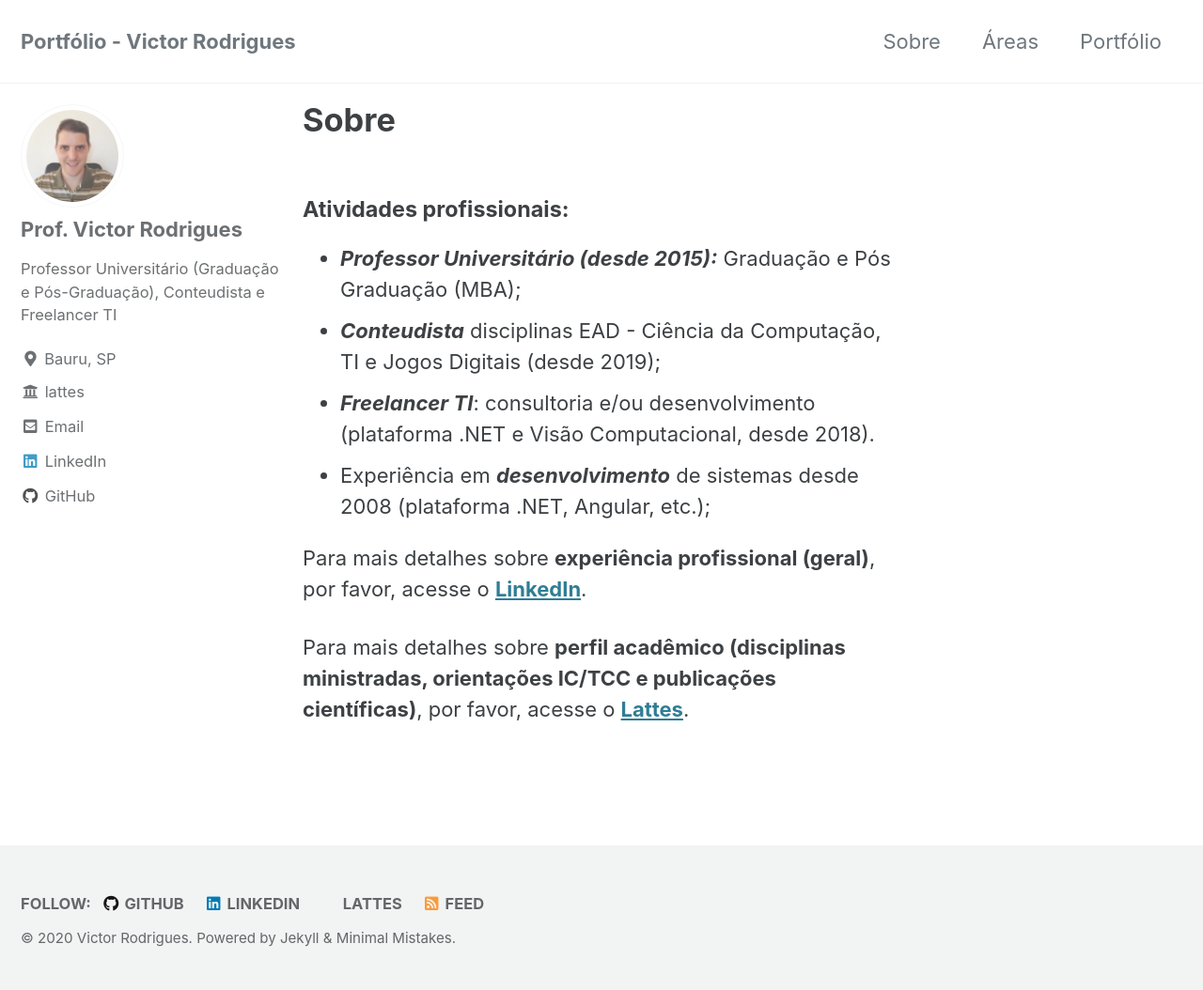
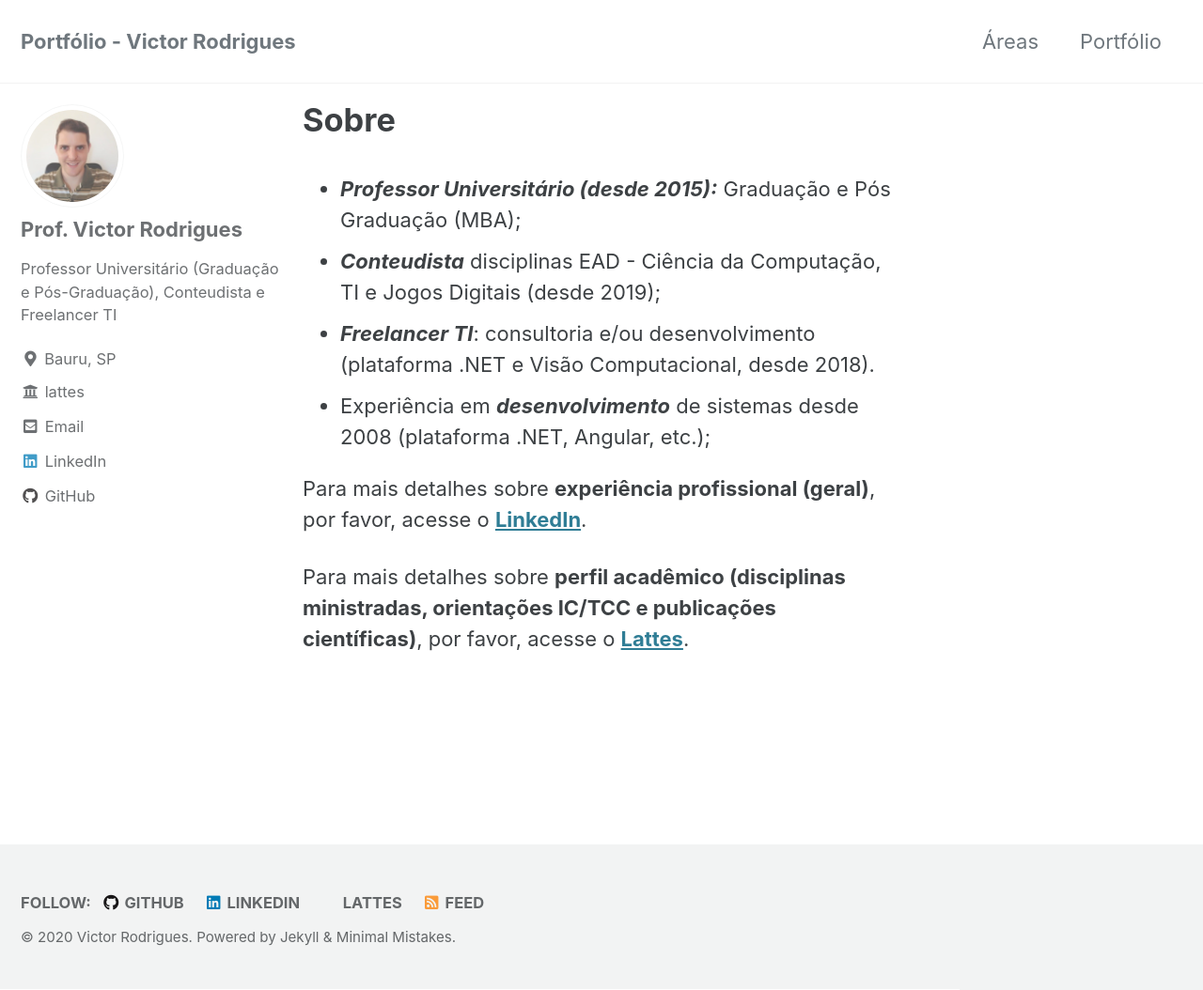
Before and after one commit to victorrodrigues20/victorrodrigues20.github.io, a Jekyll site: the page built from index.md, in a window 1280 px wide and 1054 px high. Shown: the whole window at 94% size. Built offline with Jekyll 4.4.1, drawn with Linux system fonts in a browser that asks for light colours; cached includes are drawn as plain includes; the list of posts is cut into pages by our own code.

Commit message:
Ajuste navigation final

```diff
--- a/_data/navigation.yml
+++ b/_data/navigation.yml
@@ -1,6 +1,4 @@
 main:
-  - title: "Sobre"
-    url: /about/
   - title: "Áreas"
     url: /areas/
   - title: "Portfólio"
--- a/index.md
+++ b/index.md
@@ -3,8 +3,6 @@ title: "Sobre"
 author_profile: true
 # permalink: /about/
 ---
-
-#### Atividades profissionais:
 
 * ***Professor Universitário (desde 2015):*** Graduação e Pós Graduação (MBA);
 * ***Conteudista*** disciplinas EAD - Ciência da Computação, TI e Jogos Digitais (desde 2019);
```
